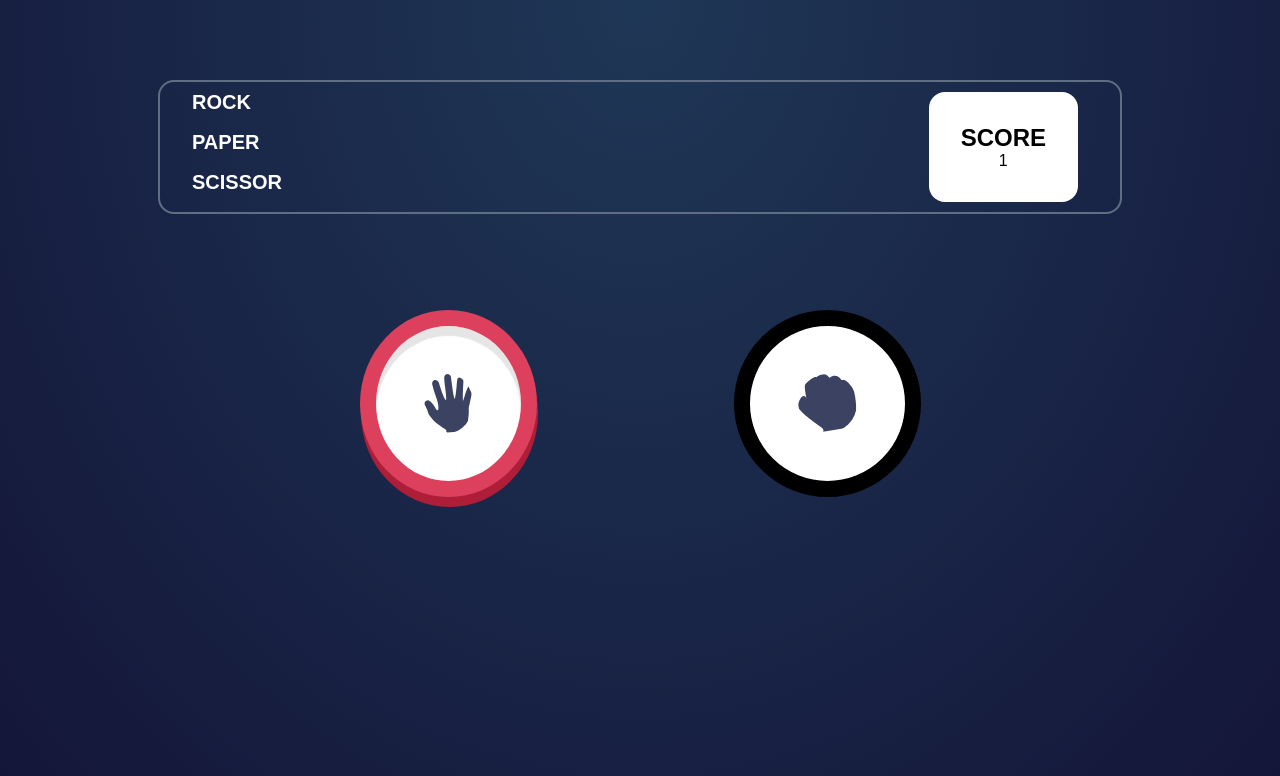
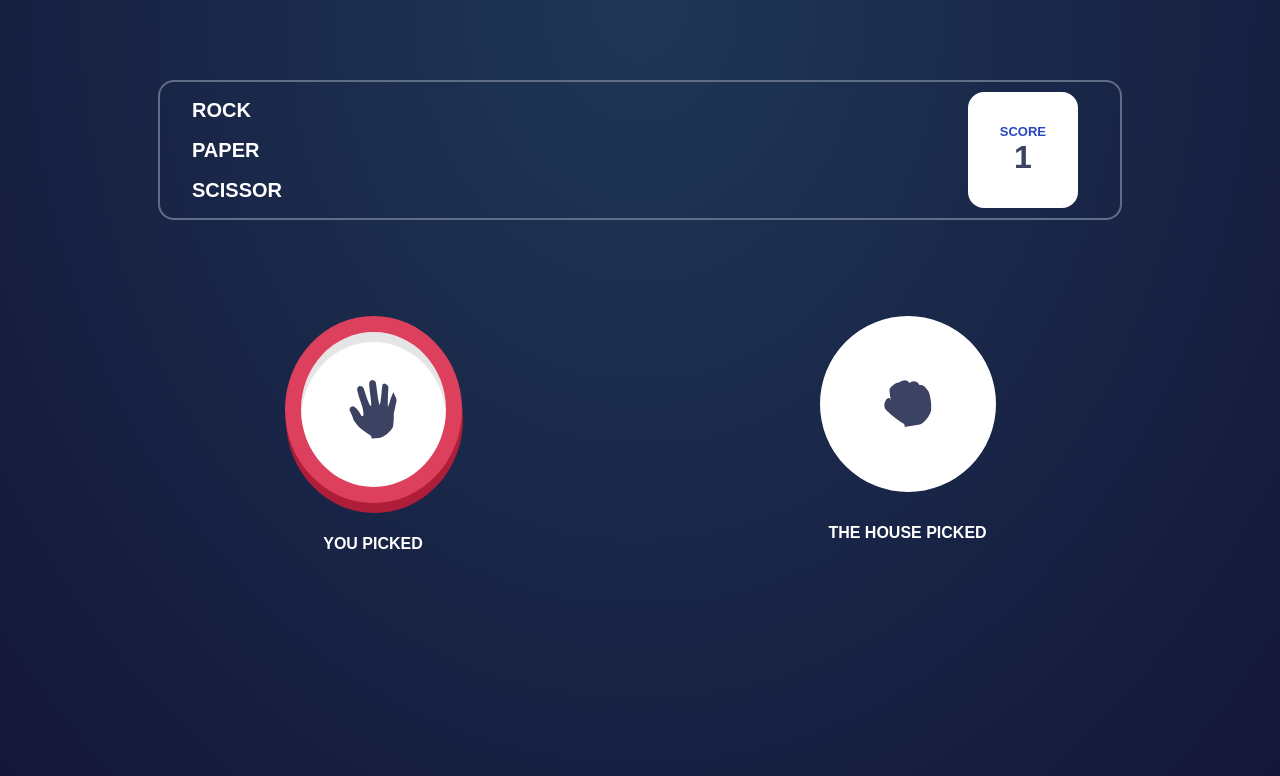
Before and after one commit to SinthMite/RPS, a plain HTML site: page index.html in a window 1280 px wide. Both pictures are taken after a click on the picture 536 px from the left and 344 px from the top of the page. Drawn offline with Linux system fonts and the light colour scheme.

Commit message:
seventh commit

```diff
--- a/index.html
+++ b/index.html
@@ -30,8 +30,14 @@
     </div>
   </section>
   <section id="piecesTwo">
-    <img class="circle" id="userPick">
-    <img class="circle" id="cpuPick">
+    <div class="pieceTwoDiv">
+      <img class="circle" id="userPick">
+      <p>YOU PICKED</p>
+    </div>
+    <div class="pieceTwoDiv">
+      <img class="circle" id="cpuPick">
+      <p>THE HOUSE PICKED</p>
+    </div>
   </section>
 </body>
 </html>
--- a/styles.css
+++ b/styles.css
@@ -28,6 +28,9 @@ body{
     line-height: 2.5rem;
     font-weight: 700;
     color: white;
+    display: flex;
+    flex-direction: column;
+    justify-content: center;
 }
 
 .scoreKeep{
@@ -41,10 +44,13 @@ body{
     border-radius: 1rem;
 }
 #score{
-
+    color: hsl(229, 64%, 46%);
+    font-size: small;
 }
 #number{
-
+    color: hsl(229, 25%, 31%);
+    font-size: 2rem;
+    font-weight: 900;
 }
 
 #pieces {
@@ -67,6 +73,16 @@ body{
     flex-direction: row;
     justify-content: space-between;
 }
+
+.pieceTwoDiv{
+    display: flex;
+    flex-direction: column;
+    align-items: center;
+    gap: 2rem;
+    color: white;
+    font-weight: 700;
+}
+
 .split{
     display: flex;
     justify-content: space-between;
```
